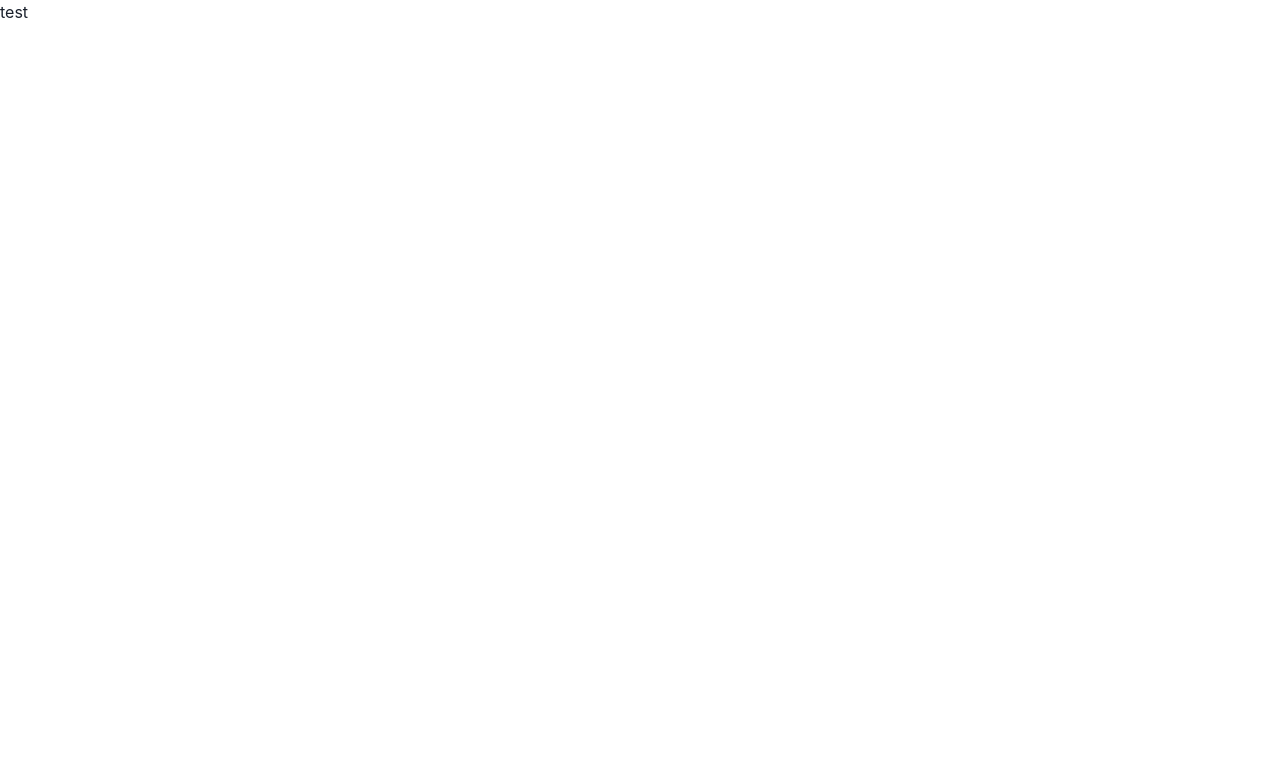
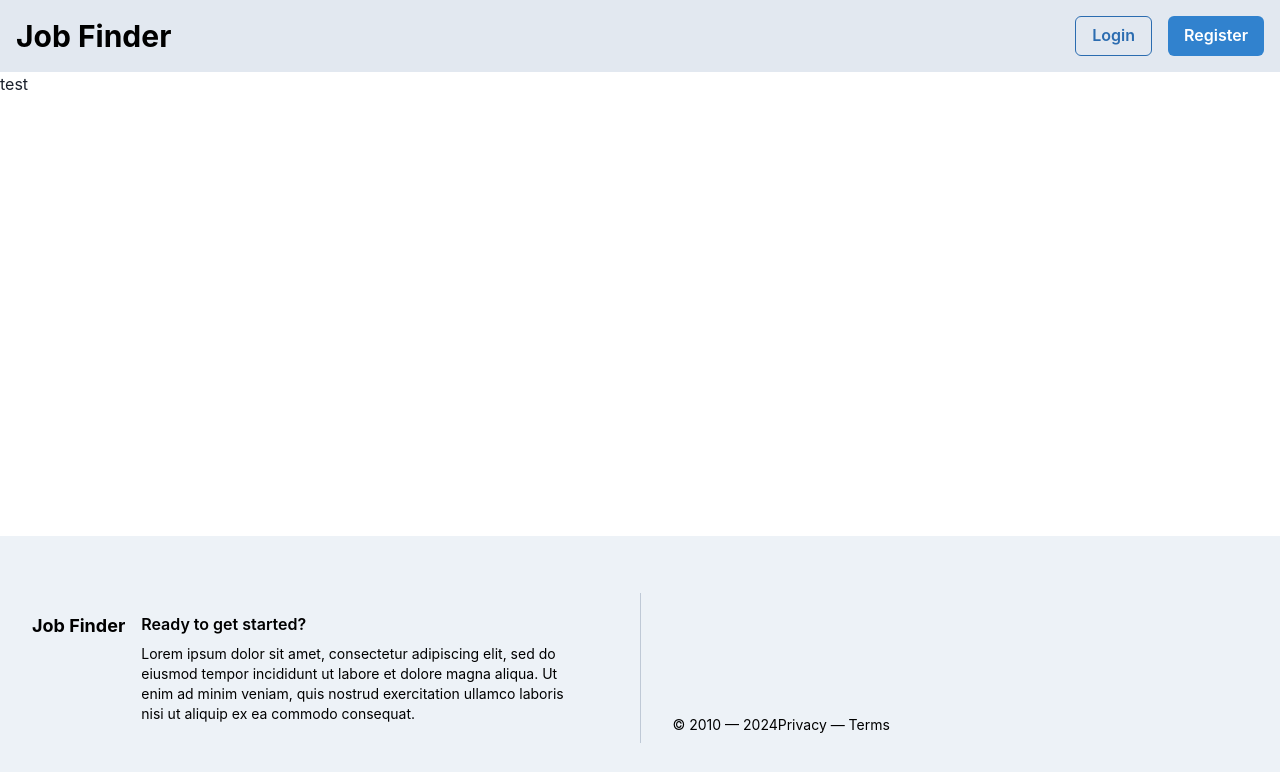
Before and after one commit to enesmalikdmn/job-finder, a Next.js app: page / in a window 1280 px wide. Shown: the top 772 px of the page. Built offline with nearby package versions, Linux system fonts and the light colour scheme.

Commit message:
feat: footer and header added

```diff
--- /dev/null
+++ b/app/components/Footer.tsx
@@ -0,0 +1,43 @@
+'use client';
+
+import { Box, Divider, Text, Flex } from '@chakra-ui/react';
+
+const Footer = () => {
+  return (
+    <Box
+      as="footer"
+      bg="gray.100"
+      color="black"
+      p={8}
+      textAlign="center"
+      className="h-[33vh] flex flex-col justify-between"
+    >
+      {/* İçerik bölümü */}
+      <Flex className="h-full items-center justify-between">
+        {/* Sol taraf */}
+        <Box className="w-1/2 pr-4">
+          <Flex>
+            <Text className="text-lg font-bold mb-2">Job Finder</Text>
+            <Box className="w-3/4 ml-4 text-left">
+              <Text className="text-md font-semibold">Ready to get started?</Text>
+              <Text className="mt-2 text-sm">
+                Lorem ipsum dolor sit amet, consectetur adipiscing elit, sed do eiusmod tempor incididunt ut labore et dolore magna aliqua. Ut enim ad minim veniam, quis nostrud exercitation ullamco laboris nisi ut aliquip ex ea commodo consequat.
+              </Text>
+            </Box>
+          </Flex>
+        </Box>
+
+        {/* Dik çizgi */}
+        <Divider orientation="vertical" borderColor="gray.400" h="75%" mx={4} />
+
+        {/* Sağ taraf */}
+        <Box className="w-1/2 h-2/3 pl-4 flex items-end text-left">
+          <Text className="text-sm">© 2010 — 2024</Text>
+          <Text className="text-sm mt-2">Privacy — Terms</Text>
+        </Box>
+      </Flex>
+    </Box>
+  );
+};
+
+export default Footer;
--- /dev/null
+++ b/app/components/Header.tsx
@@ -0,0 +1,55 @@
+'use client';
+
+import { Box, Flex, Heading, Button } from '@chakra-ui/react';
+import { useEffect, useState } from 'react';
+import { useRouter } from 'next/navigation'; // Next.js'in `useRouter` hook'u
+
+const Header = ({ short }: { short?: boolean }) => {
+  const [isLoggedIn, setIsLoggedIn] = useState(false);
+  const router = useRouter(); // Router nesnesini alın
+
+  // Token kontrolü
+  useEffect(() => {
+    const token = localStorage.getItem('token');
+    setIsLoggedIn(!!token);
+  }, []);
+
+  const handleLogout = () => {
+    localStorage.removeItem('token');
+    setIsLoggedIn(false);
+    router.push('/login');
+  };
+
+  return (
+    <Flex
+      as="header"
+      bg="gray.200"
+      color="black"
+      p={short ? 2 : 4}
+      align="center"
+      justify="space-between"
+    >
+      <Heading size={short ? 'md' : 'lg'}>Job Finder</Heading>
+      {!short && (
+        <Flex>
+          {isLoggedIn ? (
+            <Button colorScheme="red" variant="solid" onClick={handleLogout}>
+              Logout
+            </Button>
+          ) : (
+            <>
+              <Button colorScheme="blue" variant="outline" mr={4} onClick={() => router.push('/login')}>
+                Login
+              </Button>
+              <Button colorScheme="blue" variant="solid" onClick={() => router.push('/register')}>
+                Register
+              </Button>
+            </>
+          )}
+        </Flex>
+      )}
+    </Flex>
+  );
+};
+
+export default Header;
--- a/app/layout.tsx
+++ b/app/layout.tsx
@@ -2,16 +2,52 @@
 
 import './globals.css';
 import { ReactNode } from 'react';
-import { ChakraProvider } from '@chakra-ui/react';
+import { ChakraProvider, Box, Flex } from '@chakra-ui/react';
 import ReactQueryProvider from './ReactQueryProvider';
-
+import Header from './components/Header';
+import Footer from './components/Footer';
+import { usePathname } from 'next/navigation';
 
 export default function RootLayout({ children }: { children: ReactNode }) {
+  const pathname = usePathname();
+
+  const isJobListings = pathname === '/job-listings';
+
   return (
     <html lang="en">
       <body>
         <ChakraProvider>
-          <ReactQueryProvider>{children}</ReactQueryProvider>
+          <ReactQueryProvider>
+            <Box minH="100vh" display="flex" flexDirection="column">
+              {isJobListings ? (
+                // Job Listings özel layout
+                <Flex direction="column" flex="1">
+                  <Flex>
+                    {/* Header 2/3 genişlik */}
+                    <Box w="66.67%">
+                      <Header/>
+                    </Box>
+
+                    {/* Sidebar 1/3 genişlik */}
+                    <Box w="33.33%" bg="gray.100" p={4}>
+                      <p>Sidebar content goes here</p>
+                    </Box>
+                  </Flex>
+                  {/* Sayfa içeriği */}
+                  <Box p={4}>{children}</Box>
+                </Flex>
+              ) : (
+                // Diğer sayfalar için varsayılan layout
+                <>
+                  <Header />
+                  <Box as="main" flex="1">
+                    {children}
+                  </Box>
+                  <Footer />
+                </>
+              )}
+            </Box>
+          </ReactQueryProvider>
         </ChakraProvider>
       </body>
     </html>
--- a/app/page.tsx
+++ b/app/page.tsx
@@ -7,7 +7,7 @@ export const metadata = {
 
 export default function Home() {
   return (
-    <div className="flex min-h-screen">
+    <div className="flex">
       test
     </div>
   );
```
